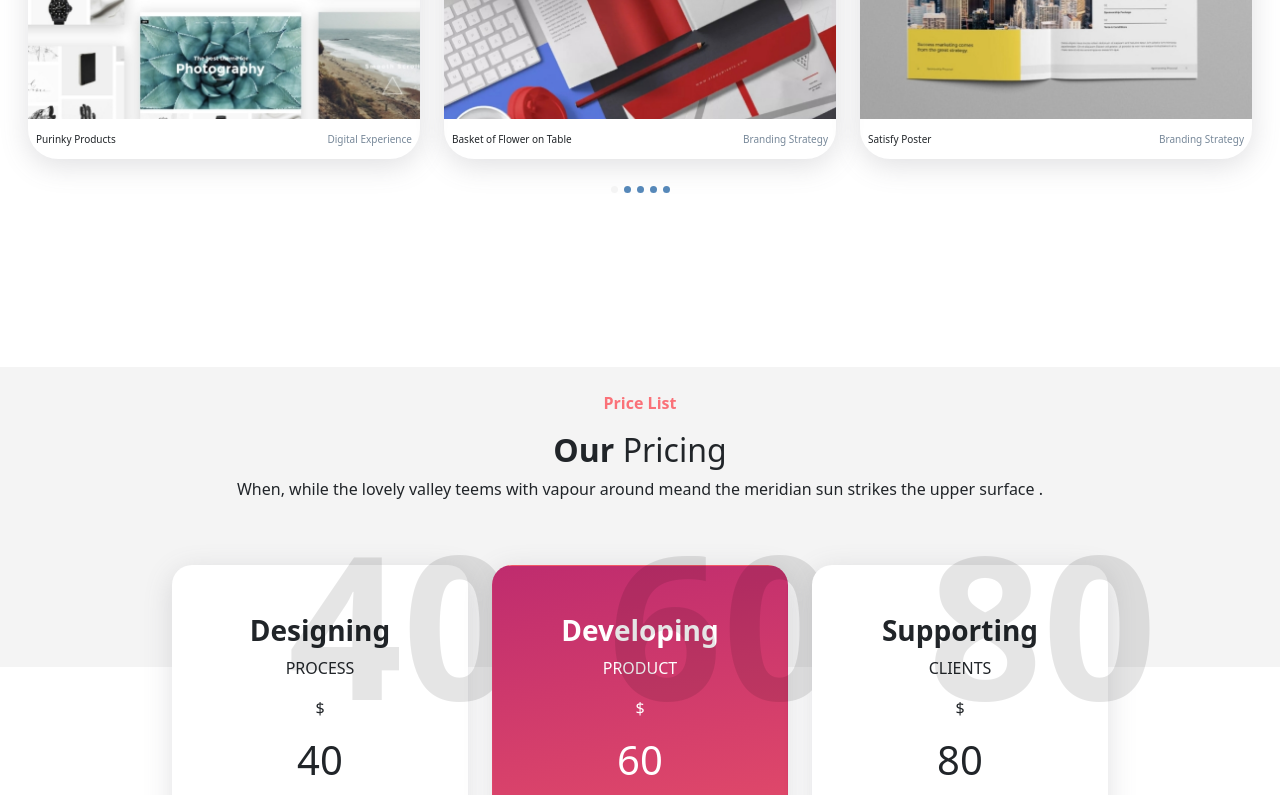
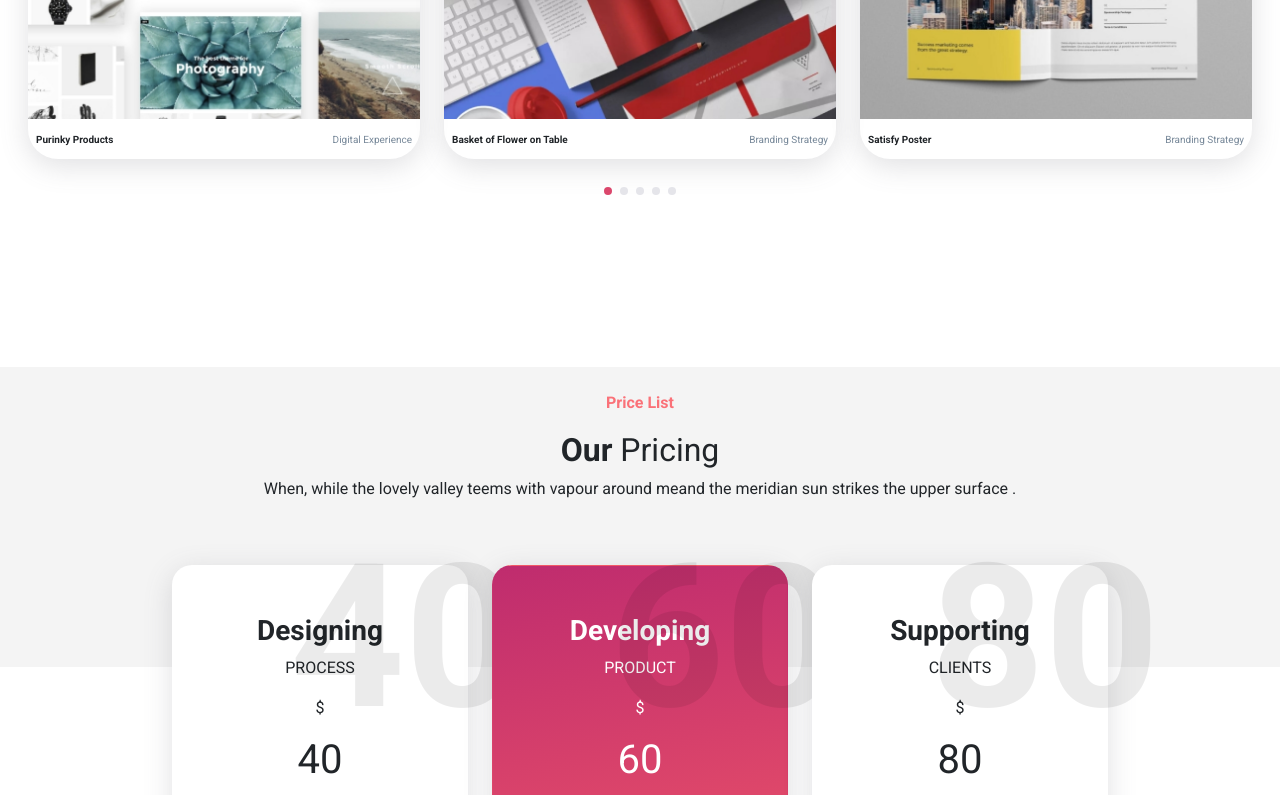
Before and after one commit to FrancescoCina/proj-html-vuejs, a Vue app: page / in a window 1280 px wide. Shown: the part 2320-3115 px from the top of the page. Built offline with nearby package versions, Linux system fonts and the light colour scheme.

Commit message:
Fatto backgroun virgolette in sezione "What People Say"

```diff
--- a/public/index.html
+++ b/public/index.html
@@ -12,6 +12,9 @@
   <link rel="stylesheet" href="https://cdnjs.cloudflare.com/ajax/libs/font-awesome/5.15.4/css/all.min.css"
     integrity="sha512-1ycn6IcaQQ40/MKBW2W4Rhis/DbILU74C1vSrLJxCq57o941Ym01SwNsOMqvEBFlcgUa6xLiPY/NS5R+E6ztJQ=="
     crossorigin="anonymous" referrerpolicy="no-referrer" />
+  <link rel="preconnect" href="https://fonts.googleapis.com">
+  <link rel="preconnect" href="https://fonts.gstatic.com" crossorigin>
+  <link href="https://fonts.googleapis.com/css2?family=Roboto:wght@100;400;700&display=swap" rel="stylesheet">
 </head>
 
 <body>
--- a/src/assets/scss/style.scss
+++ b/src/assets/scss/style.scss
@@ -5,7 +5,4 @@
 @import '_generics.scss';
 
 
-
-/* #what-we-do .img-container{
-    width: 150px;
-} */
+*{font-family: 'Roboto', sans-serif;}
--- a/src/components/Main.vue
+++ b/src/components/Main.vue
@@ -187,7 +187,7 @@
             <figcaption
               class="d-flex justify-content-between align-items-center"
             >
-              <span class="caption">Purinky Products</span>
+              <span class="caption fw-bold">Purinky Products</span>
               <span class="light-grey caption">Digital Experience</span>
             </figcaption>
           </div>
@@ -204,7 +204,7 @@
             <figcaption
               class="d-flex justify-content-between align-items-center"
             >
-              <span class="caption">Basket of Flower on Table</span>
+              <span class="caption fw-bold">Basket of Flower on Table</span>
               <span class="light-grey caption">Branding Strategy</span>
             </figcaption>
           </div>
@@ -221,7 +221,7 @@
             <figcaption
               class="d-flex justify-content-between align-items-center"
             >
-              <span class="caption">Satisfy Poster</span>
+              <span class="caption fw-bold">Satisfy Poster</span>
               <span class="light-grey caption">Branding Strategy</span>
             </figcaption>
           </div>
@@ -230,11 +230,11 @@
       <!-- Row for dots controllers -->
       <div class="row justify-content-center my-4">
         <div class="col d-flex justify-content-center">
-          <div class="dot dot-active"></div>
-          <div class="dot"></div>
-          <div class="dot"></div>
-          <div class="dot"></div>
-          <div class="dot"></div>
+          <div class="dot dot-active clickable"></div>
+          <div class="dot clickable"></div>
+          <div class="dot clickable"></div>
+          <div class="dot clickable"></div>
+          <div class="dot clickable"></div>
         </div>
       </div>
     </section>
@@ -399,7 +399,16 @@
           </div>
         </div>
         <div class="row justify-content-center">
-          <div class="col-3 px-5">
+          <div
+            class="
+              col-3
+              d-flex
+              flex-column
+              align-items-center
+              position-relative
+              px-5
+            "
+          >
             <div
               class="first people-img-container d-flex justify-content-center"
             >
@@ -411,6 +420,7 @@
                 People
               />
             </div>
+            <p class="quotations-background">&bdquo;</p>
             <div class="stars my-5">
               <i class="fas fa-star"></i>
               <i class="fas fa-star"></i>
@@ -428,7 +438,16 @@
               <p>Marketing Management</p>
             </div>
           </div>
-          <div class="col-3 mx-3">
+          <div
+            class="
+              col-3
+              d-flex
+              flex-column
+              align-items-center
+              position-relative
+              mx-3
+            "
+          >
             <div class="second people-img-container">
               <img
                 class="img-fluid"
@@ -436,6 +455,8 @@
                 alt="Second Person"
               />
             </div>
+            <p class="quotations-background">&bdquo;</p>
+
             <div class="stars my-5">
               <i class="fas fa-star"></i>
               <i class="fas fa-star"></i>
@@ -453,7 +474,15 @@
               <p>Marketing Management</p>
             </div>
           </div>
-          <div class="col-3">
+          <div
+            class="
+              col-3
+              d-flex
+              flex-column
+              align-items-center
+              position-relative
+            "
+          >
             <div class="third people-img-container">
               <img
                 class="img-fluid"
@@ -461,6 +490,8 @@
                 alt="Third Person"
               />
             </div>
+            <p class="quotations-background">&bdquo;</p>
+
             <div class="stars my-5">
               <i class="fas fa-star"></i>
               <i class="fas fa-star"></i>
@@ -619,15 +650,15 @@ export default {
 }
 
 .dot {
-  width: 7px;
-  height: 7px;
-  margin: 3px;
-  background-color: $light-grey;
+  width: 8px;
+  height: 8px;
+  margin: 4px;
+  background-color: #e5e5ea;
   border-radius: 50%;
 }
 
 .dot-active {
-  background-color: $section-background;
+  background-color: #db476c;
 }
 
 .caption {
@@ -684,9 +715,9 @@ button.pink-button {
 
 .price-background {
   position: absolute;
-  top: -93px;
-  left: 115px;
-  color: rgba(0, 0, 0, 0.1);
+  top: -78px;
+  left: 117px;
+  color: rgba(0, 0, 0, 0.08);
   font-size: 200px;
   font-weight: bold;
 }
@@ -712,6 +743,17 @@ button.pink-button {
 .secondary-post {
   border-radius: 20px;
   background-color: $section-background;
+}
+
+// Sezione What People Say
+
+.quotations-background {
+  position: absolute;
+  top: -45px;
+  left: 125px;
+  color: rgba(0, 0, 0, 0.08);
+  font-size: 200px;
+  font-weight: bold;
 }
 
 .people-img-container {
```
Also changed, not shown: 7 other files (tests, documents, lock files or other folders).
